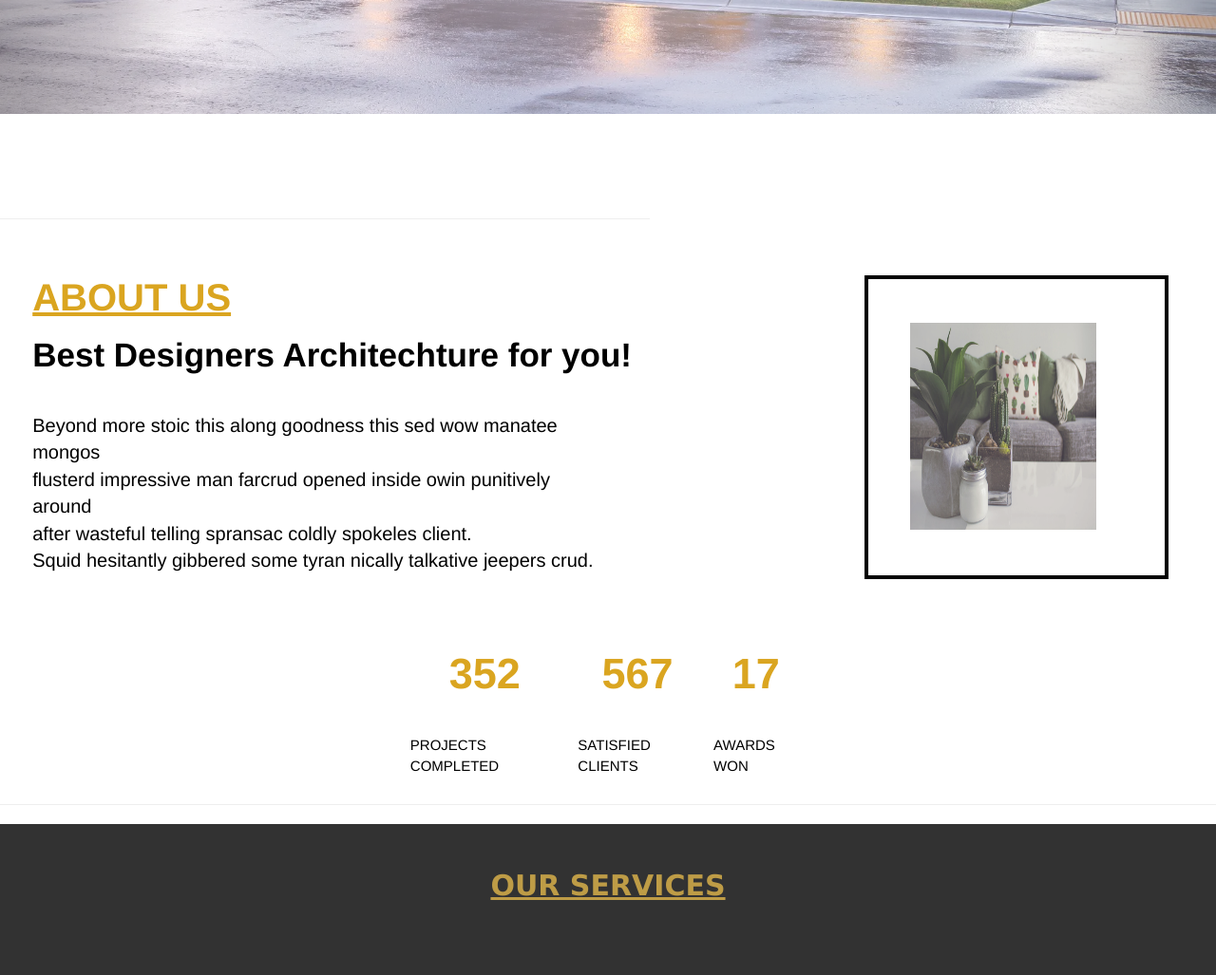
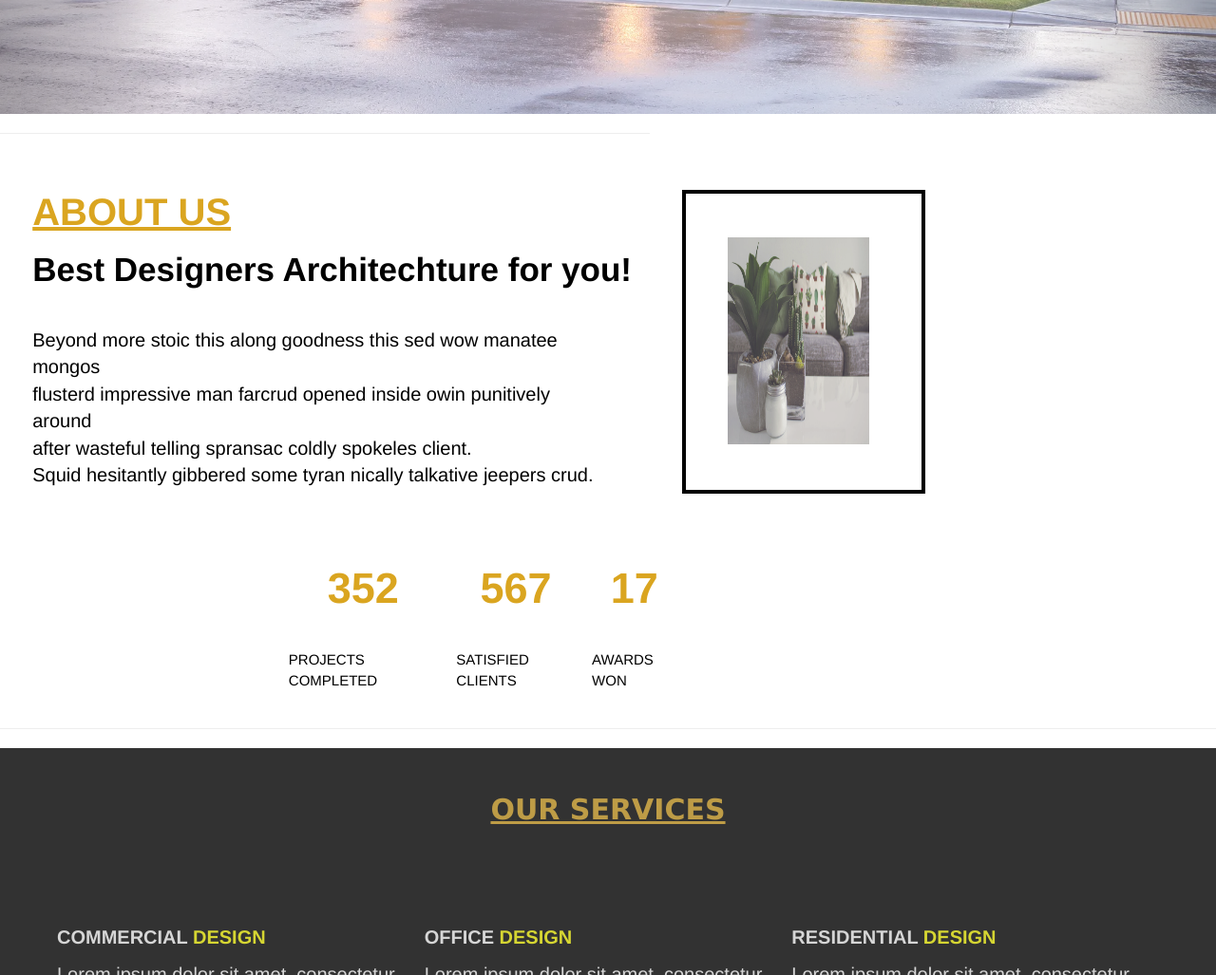
Before and after one commit to Sonal2000/interior-design, a plain HTML site: page index.html in a window 1280 px wide. Shown: the part 680-1707 px from the top of the page at 95% size. Drawn offline with nearby package versions, Linux system fonts and the light colour scheme.

Commit message:
Update style.css

```diff
--- a/style.css
+++ b/style.css
@@ -251,9 +251,7 @@ body{
 
 
 /*--------ABOUT-------*/
-#about{
-	margin-top: 90px;
-}
+
 .about-left{
 	width: 25%;
 	height: 320px;
@@ -1052,3 +1050,12 @@ p{
 	background-color: black;
 
 }
+
+
+#about{
+  width: 80%;
+  overflow: hidden;
+}
+section{
+  width: 100%;
+}
```
